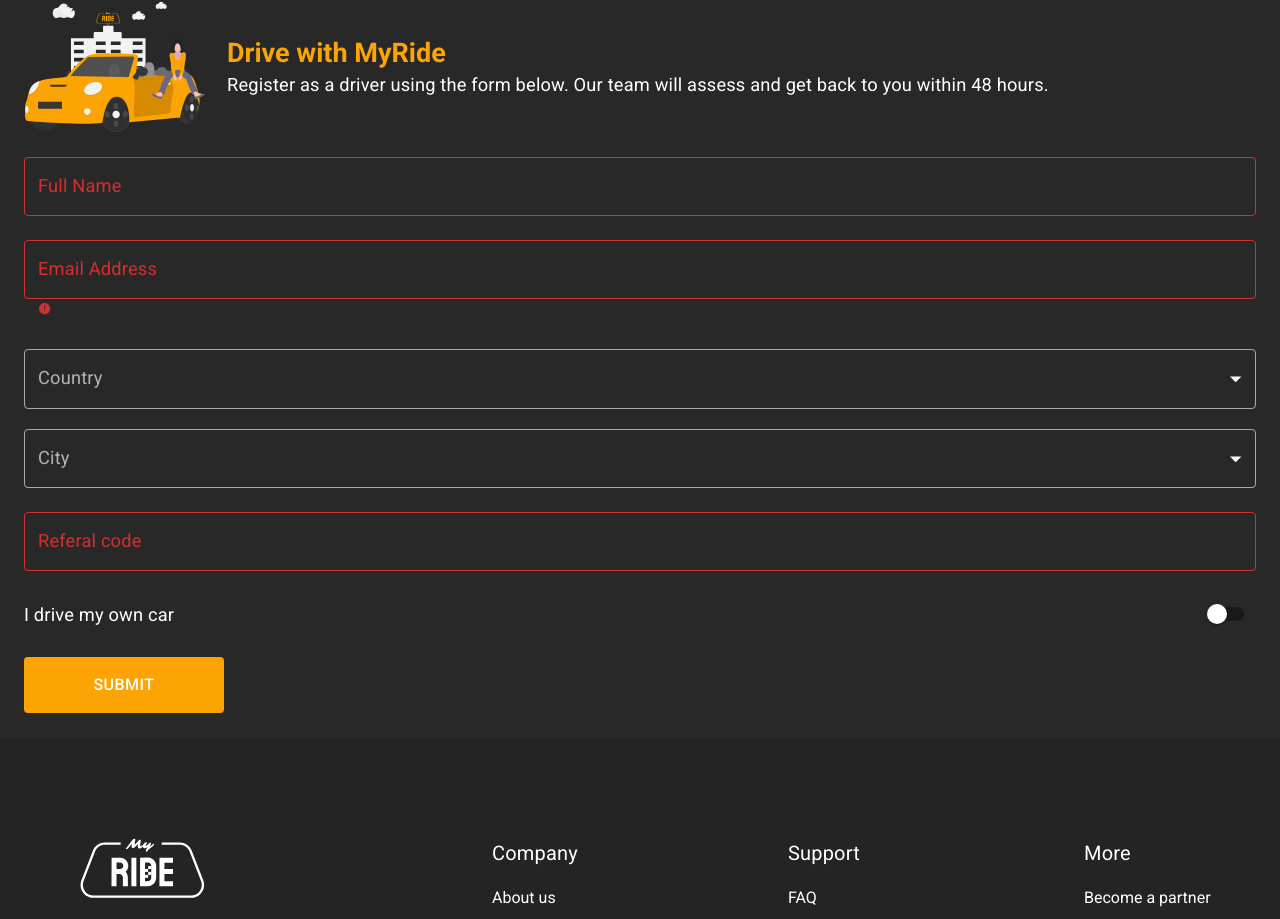
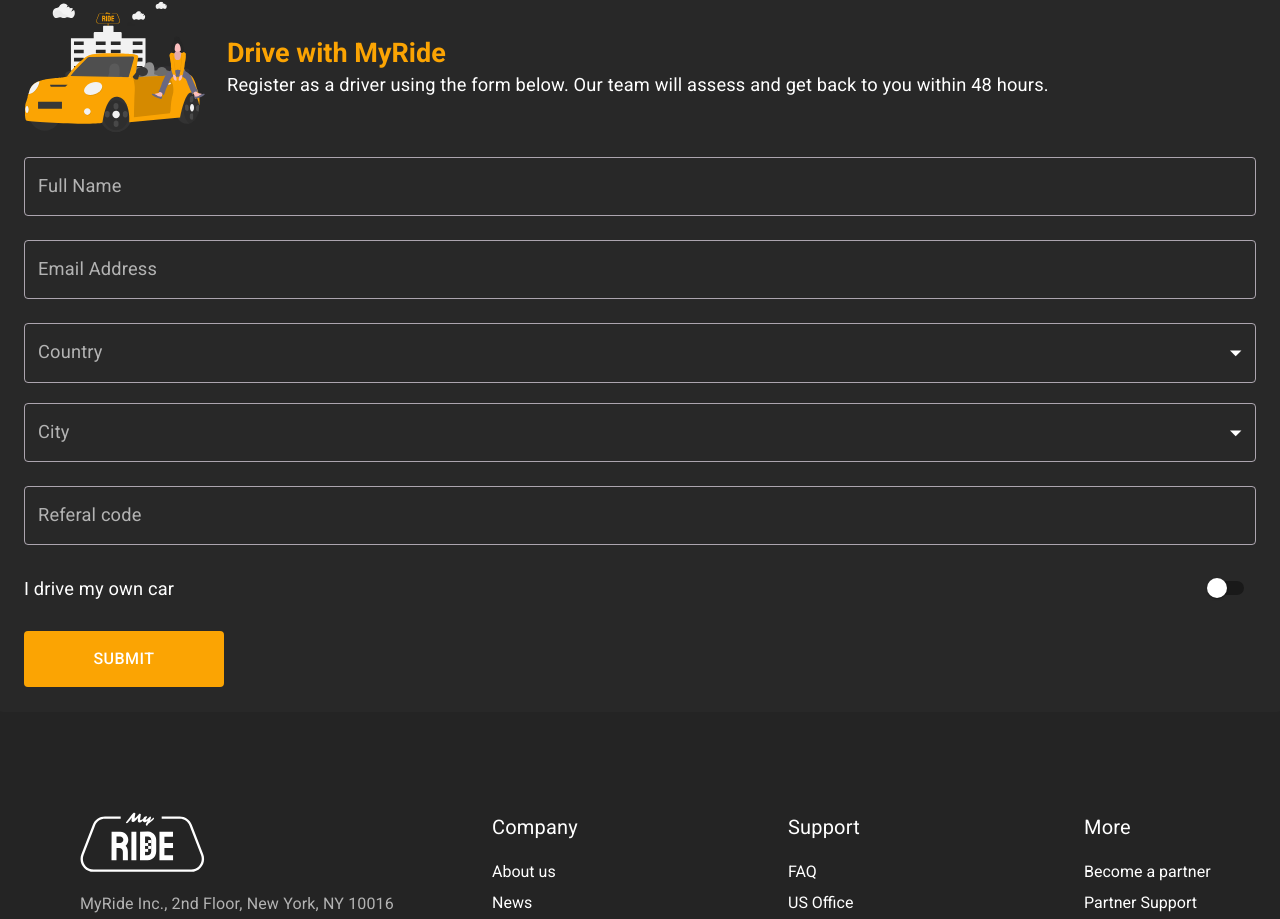
Before and after one commit to marcorezon/Compass-PB---Projeto-3, a React (Vite) app: page /home in a window 1280 px wide. Shown: the part 1714-2633 px from the top of the page. Built offline with nearby package versions, Linux system fonts and the light colour scheme.

Commit message:
Added all validation error messages

```diff
--- a/src/pages/home.tsx
+++ b/src/pages/home.tsx
@@ -2,7 +2,7 @@
 import { Footer } from  '../shared/components/footer';
 import { ClassRideCards } from '../shared/components/classRideCard';
 import { GetARide } from '../shared/components/getARide';
-import { RegisterForm } from '../shared/components/register-form/register';
+import { FormRegister } from '../shared/components/register-form/formRegister';
 import { ColumnContainer } from '../shared/components/customComponents';
 
 import Header from '../shared/components/header';
@@ -37,7 +37,7 @@
 
             <ClassRideCards />
 
-            <RegisterForm />
+            <FormRegister />
         </Container>
         <Footer />
     </ColumnContainer>
--- a/src/shared/components/customComponents.tsx
+++ b/src/shared/components/customComponents.tsx
@@ -44,7 +44,7 @@
             borderColor: 'rgba(228, 219, 233, 0.7)',   // - Set the Input border
         },
         '&:hover fieldset': {
-            borderColor: 'rgba(228, 219, 233, 1)', // - Set the Input border when parent has :hover
+            borderColor: '#FBA403',
         },
         '&.Mui-focused fieldset': { // - Set the Input border when parent is focused
             borderColor: 'rgba(228, 219, 233, 1)',
@@ -64,7 +64,7 @@
           borderColor: 'rgba(228, 219, 233, 1)',
         },
         '&:hover .MuiOutlinedInput-notchedOutline': {
-          borderColor: 'rgba(228, 219, 233, 1)',
+          borderColor: '#FBA403',
         },
         '.MuiSvgIcon-root ': {
           fill: 'white',
--- a/src/shared/components/formErrorAlert.tsx
+++ b/src/shared/components/formErrorAlert.tsx
@@ -6,8 +6,8 @@
         <svg className="alertIcon"
             viewBox="0 0 48 48"
             fill="none"
-            width="13px"
-            height="13px"
+            width="16px"
+            height="16px"
             color="#d32f2f">
                 <path
                     fill-rule="evenodd"
@@ -18,10 +18,14 @@
         </svg>
     );
 
+    if(content === undefined) {
+        return;
+    }
+
     return (
-        <InlineContainer mb="10px">
+        <InlineContainer alignItems='center' gap='6px' mt='7px'>
             {addAlertIcon}
-            <Span>{content}</Span>
+            <Span sx={{fontSize: '16px', color: '#d32f2f'}}>{content}</Span>
         </InlineContainer>
     );
 }
--- a/src/shared/components/register-form/register.tsx
+++ b/src/shared/components/register-form/formRegister.tsx
@@ -2,17 +2,13 @@
 import { InlineContainer, ColumnContainer, Img, CustomButton, CustomTextField } from '../customComponents';
 import { useState, useRef } from 'react';
 import { Errors } from './validateForm';
-
 import FormErrorAlert from '../formErrorAlert';
-import FormattedSelect  from '../FormattedSelect';
+import SelectLocation from '../selectLocation';
 import validate from './validateForm';
 import isValid from './isValid';
 import FormImage from './../../../../public/Popup image.svg';
 
-
-
-
-export const RegisterForm = () => {
+export const FormRegister = () => {
 
     const radioData = [
         {
@@ -53,34 +49,35 @@
     const [showForm, setShowForm] = useState<boolean>(false);
 
 
-    function toggleShowForm () {
+    function toggleShowForm() {
         showForm ? setShowForm(false) : setShowForm(true);
     }
 
-    function handleCarSelect (event:any) {
+    function handleCarSelect(event: any) {
         formData.carType = event.target.value;
     }
 
-    function handleSubmit () {
-        setValidationErrors({... validate(formData)});
+    function handleSubmit() {
         console.log(validationErrors);
+        setValidationErrors({ ...validate(formData) });
+        console.log(formData);
         setIsValidated((isValid(validationErrors)));
         console.log('Is validated: ' + isValidated);
     }
     return (
         <ColumnContainer
             alignSelf='center'
-            maxWidth = '1252px'
-            p = '25px'
-            gap = '24px'
-            borderRadius = '4px'
-            bgcolor = 'background.paper'
+            maxWidth='1252px'
+            p='25px'
+            gap='24px'
+            borderRadius='4px'
+            bgcolor='background.paper'
         >
 
             <InlineContainer textAlign='start' alignItems='center' gap='10px'>
-                <Img src={FormImage} alt='car icon' sx={{maxWidth: '193px', maxHeight: '132px'}}/>
-                <ColumnContainer justifyContent = 'center'>
-                    <Typography variant = 'h5' component='h5'>
+                <Img src={FormImage} alt='car icon' sx={{ maxWidth: '193px', maxHeight: '132px' }} />
+                <ColumnContainer justifyContent='center'>
+                    <Typography variant='h5' component='h5'>
                         Drive with MyRide
                     </Typography>
                     <Typography component='p' sx={{ color: 'primary.main' }}>
@@ -89,36 +86,48 @@
                 </ColumnContainer>
             </InlineContainer>
 
+            <FormControl>
                 <CustomTextField name='name'
                     inputRef={formData.name}
                     label='Full Name'
-                error={validationErrors.name != ''}
-                helperText={validationErrors.name}
+                    error={validationErrors.name != undefined}
                 />
+                <FormErrorAlert content={validationErrors.name} />
+            </FormControl>
 
+            <FormControl>
                 <CustomTextField
                     name='email'
                     inputRef={formData.email}
                     label='Email Address'
-                error={validationErrors.email != ''}
-                helperText={<FormErrorAlert content={validationErrors.email} />}
+                    error={validationErrors.email != undefined}
+                />
+                <FormErrorAlert content={validationErrors.email} />
+            </FormControl>
+
+            <SelectLocation
+                countryRef={formData.country}
+                cityRef={formData.city}
+                formErrors={validationErrors}
             />
 
-            <FormattedSelect countryRef={formData.country} cityRef={formData.city}/>
-
+            <FormControl>
                 <CustomTextField
                     name='referal code'
                     inputRef={formData.referalCode}
                     label='Referal code'
-                error={validationErrors.referalCode != ''}
+                    error={validationErrors.referalCode && true}
                 />
+                <FormErrorAlert content={validationErrors.referalCode} />
+            </FormControl>
 
-            <InlineContainer alignItems= 'center' justifyContent ='space-between'>
-                <Typography component='p' sx={{color: '#fff', textAlign: 'start'}}>
+            <InlineContainer alignItems='center' justifyContent='space-between'>
+                <Typography component='p' sx={{ color: '#fff', textAlign: 'start' }}>
                     I drive my own car
                 </Typography>
                 <Switch
                     name='switch'
+                    color="secondary"
                     inputRef={formData.switch}
                     inputProps={{ 'aria-label': 'controlled' }}
                     onChange={toggleShowForm}
@@ -127,7 +136,7 @@
 
 
             {showForm && (
-                <FormControl sx={{ display: 'flex', alignItems: 'flex-start', gap: '16px'}}>
+                <FormControl sx={{ display: 'flex', alignItems: 'flex-start', gap: '16px' }}>
                     <FormLabel id='car-type' sx={{ color: 'primary.contrastText' }}>
                         Select your car type
                     </FormLabel>
@@ -153,12 +162,14 @@
                                         />
                                     }
                                 />
-                            );})
+                            );
+                        })
                         }
                     </RadioGroup>
+                    <FormErrorAlert content={validationErrors.carType} />
                 </FormControl>)
             }
-            <CustomButton onClick={handleSubmit} sx={{maxWidth: '200px', bgcolor: 'secondary.main'}}>Submit</CustomButton>
+            <CustomButton onClick={handleSubmit} sx={{ maxWidth: '200px', bgcolor: 'secondary.main' }}>Submit</CustomButton>
         </ColumnContainer>
     );
 }
--- a/src/shared/components/register-form/isValid.tsx
+++ b/src/shared/components/register-form/isValid.tsx
@@ -3,7 +3,7 @@
 export default function isValid (formErrors: Errors) {
     let error: String;
     for (error in formErrors) {
-        if(formErrors[error] != "") {
+        if(formErrors[error] != undefined) {
             return false;
         }
     }
--- a/src/shared/components/register-form/validateForm.tsx
+++ b/src/shared/components/register-form/validateForm.tsx
@@ -1,16 +1,16 @@
 export interface Errors {
-    name: String;
-    email: String;
-    referalCode: String;
-    country: String;
-    city: String;
+    name: String | undefined;
+    email: String | undefined;
+    referalCode: String | undefined;
+    country: String | undefined;
+    city: String | undefined;
     switch: boolean | String;
-    carType: String;
+    carType: String | undefined;
 };
 
 export default function validate (formData: any) {
 
-    const errors: Errors= {};
+    const errors: Errors = {} as Errors;
 
     const noun_pattern =  /^[a-zA-z\s]+$/;
 
@@ -27,7 +27,7 @@
                 errors.name = 'Minimum number of characters: 4';
             }
             else {
-                errors.name = '';
+                errors.name = undefined;
             }
         }
 
@@ -43,7 +43,7 @@
                 errors.email = 'Minimum number of characters: 4';
             }
             else {
-                errors.email = '';
+                errors.email = undefined;
             }
         }
 
@@ -59,7 +59,7 @@
                 errors.referalCode = 'Minimum number of characters: 4';
             }
             else {
-                errors.referalCode = '';
+                errors.referalCode = undefined;
             }
         }
 
@@ -68,7 +68,7 @@
             errors.country = 'Invalid country';
         }
         else {
-            errors.country = '';
+            errors.country = undefined;
         }
 
 
@@ -77,7 +77,7 @@
             errors.city = 'Invalid city';
         }
         else {
-            errors.country = '';
+            errors.country = undefined;
         }
 
      //Switch and input validation
@@ -85,12 +85,12 @@
             if (formData.carType === undefined) {
                 errors.carType = 'Select a vehicle type';
             } else {
-                errors.switch = '';
-                errors.carType = '';
+                errors.switch = undefined;
+                errors.carType = undefined;
             }
         } else {
-            errors.switch = '';
-            errors.carType = '';
+            errors.switch = undefined;
+            errors.carType = undefined;
         }
 
     return errors;
```
Also changed, not shown: src/shared/components/FormattedTextField.tsx (deleted, +0 -15 lines), src/shared/components/selectLocation.tsx (renamed from src/shared/components/FormattedSelect.tsx, +23 -12 lines). Lines whose indentation alone changed are shown as unchanged.
